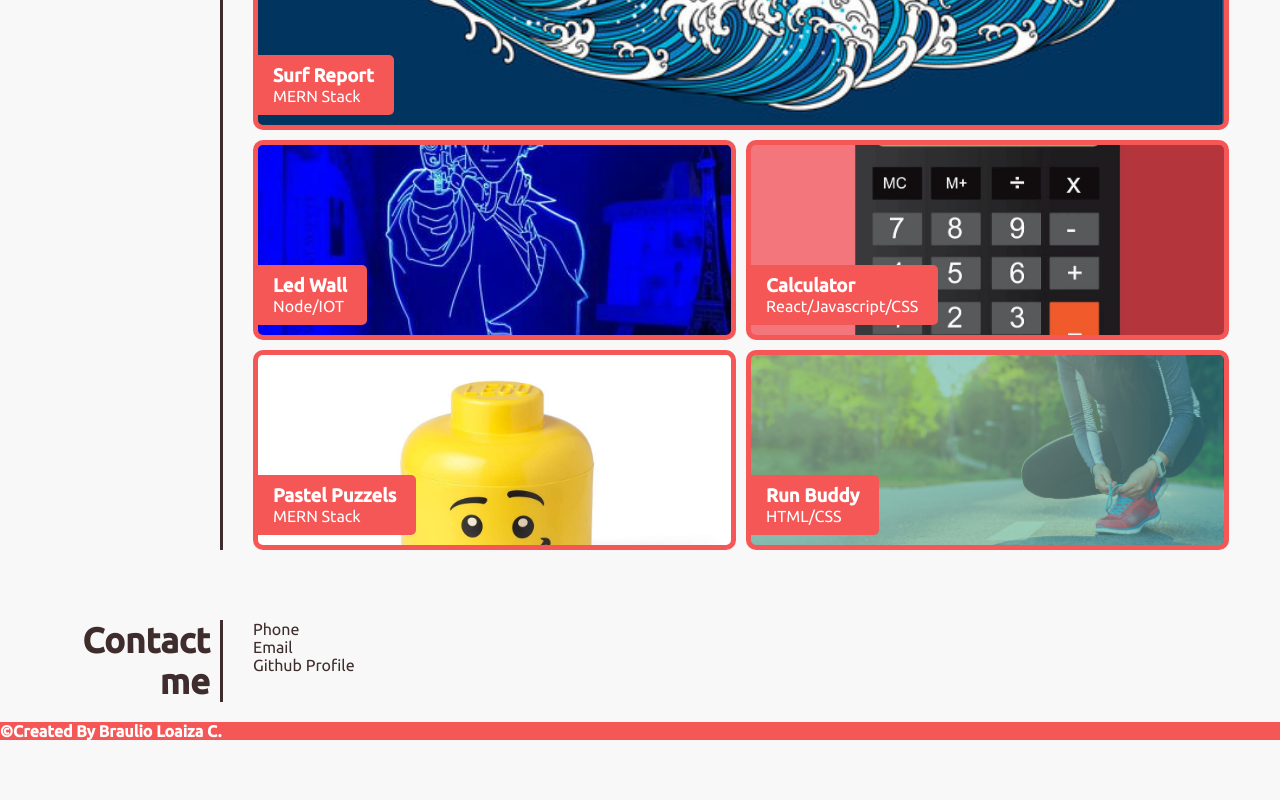
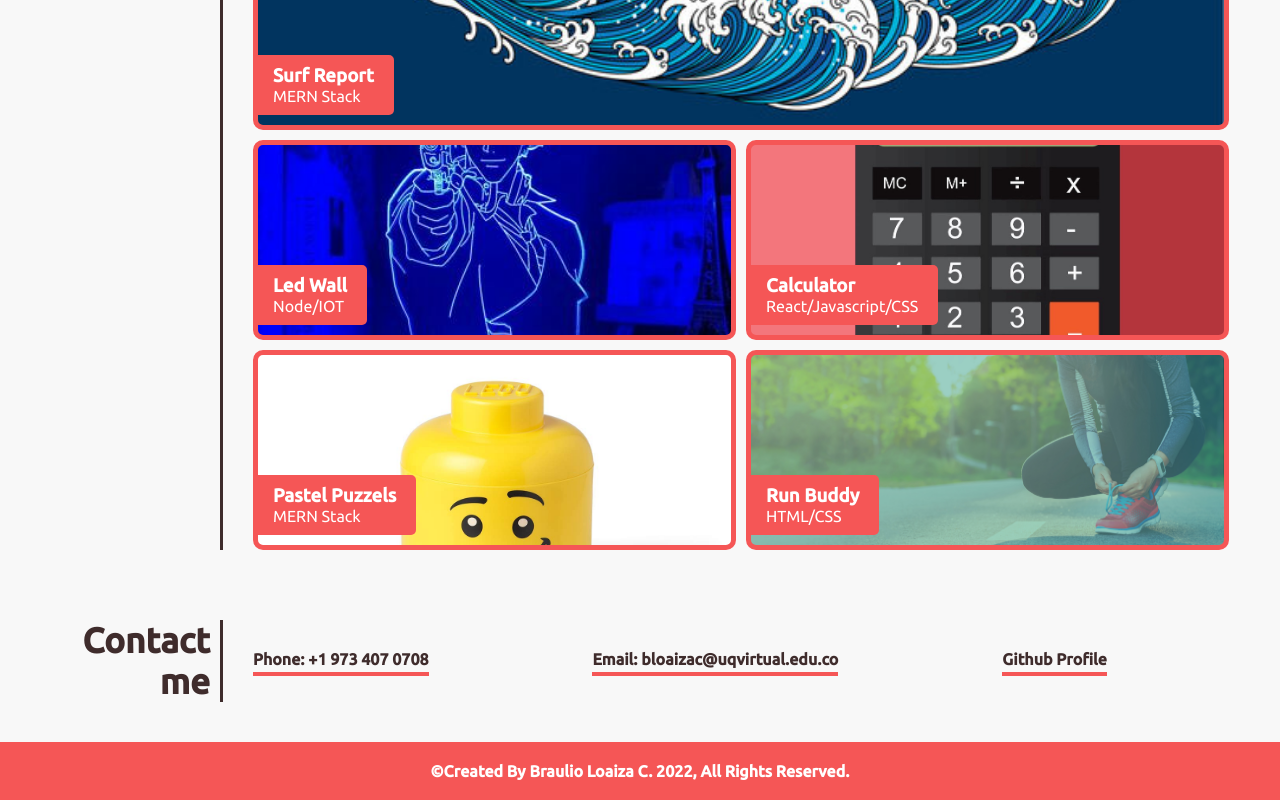
Before and after one commit to braulioloaizac/portfolio, a plain HTML site: page index.html in a window 1280 px wide. Shown: the part 737-1537 px from the top of the page. Before the commit the page ends 1477 px from the top, so only its background shows below. Drawn offline with Linux system fonts and the light colour scheme.

Commit message:
contact me and footer sections ready

```diff
--- a/assets/css/styles.css
+++ b/assets/css/styles.css
@@ -32,6 +32,7 @@ ul{
 
 /* Header Section */
 header{
+    width: 100%;
     background-color: var(--sec-bg-color);
     display: flex;
     justify-content: space-between;
@@ -163,9 +164,33 @@ section p{
 
 }
 
+/* Contact Section */
+
+.contact-me{
+    margin: 0 0 20px 0;
+}
+.contact-me ul{
+    width: 70%;
+    display:flex;
+    justify-content: space-between;
+    align-items: center;
+}
+
+.contact-me ul li{
+    border-bottom: 4px solid var(--sec-bg-color);
+    font-weight: 600;
+    padding: 4px 0;
+}
+
+.contact-me ul li a{
+    color: var(--sec-font-color);
+}
+
 /* Footer Section */
 footer{
     color: var(--main-font-color);
     background-color: var(--sec-bg-color);
     width: 100%;
+    padding: 20px 0;
+    text-align: center;
 }
--- a/index.html
+++ b/index.html
@@ -80,15 +80,15 @@
     <section class="contact-me" id="contact-me">
         <h2>Contact me</h2>
         <ul>
-            <li>Phone</li>
-            <li>Email</li>
-            <li>Github Profile</li>
+            <li>Phone: +1 973 407 0708</li>
+            <li>Email: bloaizac@uqvirtual.edu.co</li>
+            <li><a href="https://github.com/braulioloaizac">Github Profile</a></li>
         </ul>
     </section>
 
 
     <footer>
-        <h4>&copy;Created By Braulio Loaiza C.</h4>
+        <h4>&copy;Created By Braulio Loaiza C. 2022, All Rights Reserved.</h4>
     </footer>
 </body>
 </html>
```
